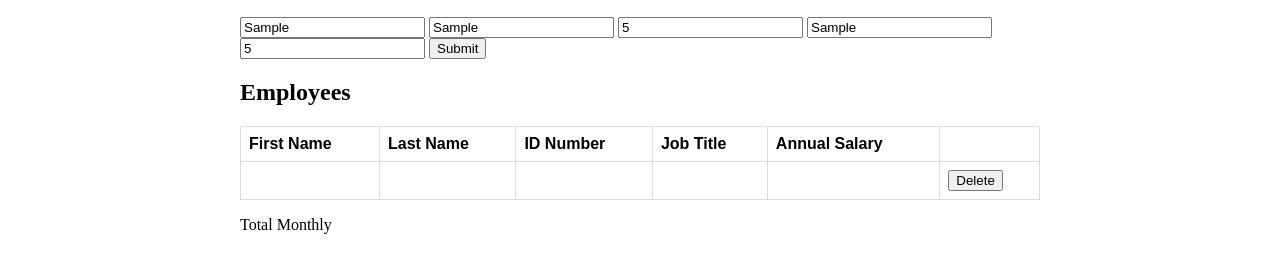
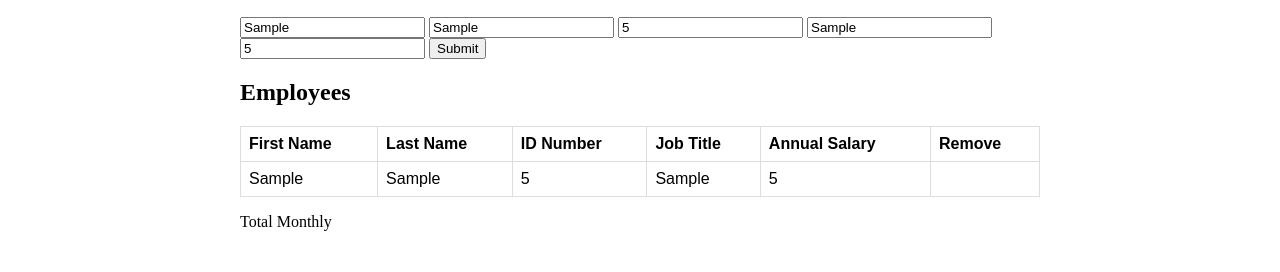
Before and after one commit to Greg-04/weekend-salary-calculator, a website: page index.html in a window 1280 px wide. Both pictures are taken after typing "Sample", "Sample", "5", "Sample", "5" into the empty fields and a click on the button "Submit". Shown: the part 110-382 px from the top of the page. Drawn offline with Linux system fonts and the light colour scheme.

Commit message:
working on adding delete button and need to add total

```diff
--- a/client.js
+++ b/client.js
@@ -1,5 +1,34 @@
+function submitForm(event) {
+    console.log('Submit employee');
 
+        // Find the input field and assign the value to our variable
+        let firstName = document.querySelector('#firstNameInput').value;
+        let lastName = document.querySelector('#lastNameInput').value;
+        let idNumber = document.querySelector('#idInput').value;
+        let jobTitle = document.querySelector('#titleInput').value;
+        let annualSalary = document.querySelector('#annualSalaryInput').value;
 
+        // Find the tbody on the page so that we can append to it
+        let employeeTable = document.querySelector('#employeeList');
+        // let lastIndex = temperatureTable.lastElementChild;
+        // let tableData = Number(lastIndex.firstElementChild.innerHTML);
+        employeeTable.innerHTML += `
+            <tr>
+                <td>${firstName}</td>
+                <td>${lastName}</td>
+                <td>${idNumber}</td>
+                <td>${jobTitle}</td>
+                <td>${annualSalary}</td>
+                <td><button onclick="deleteRow(event)>Delete</button></td>
+            </tr>
+`;
+
+let monthlySalary = annualSalary / 12;
+console.log(monthlySalary);
+
+};
+
+let monthlyTotal = 0;
 
 
 
--- a/index.html
+++ b/index.html
@@ -18,7 +18,7 @@
               <input type="number" placeholder="ID Number" id="idInput" data-testid="idInput"></input>
               <input type="text" placeholder="Job Title" id="titleInput" data-testid="titleInput"></input>
               <input type="number" placeholder="Annual Salary" id="annualSalaryInput" data-testid="annualSalaryInput"></input>
-              <button type="button" onSubmit="submitForm(event)" data-testid="submitButton">Submit</button>
+              <button type="button" onclick="submitForm(event)" data-testid="submitButton">Submit</button>
           </form>
           <h2>Employees</h2>
           <table id="employeeTable">
@@ -29,18 +29,10 @@
                   <th>ID Number</th>
                   <th>Job Title</th>
                   <th>Annual Salary</th>
-                  <th></th>
+                  <th>Remove</th>
               </tr>
           </thead>
           <tbody id="employeeList">
-              <tr>
-                  <td></td>
-                  <td></td>
-                  <td></td>
-                  <td></td>
-                  <td></td>
-                  <td><button onclick="deleteRow(event)">Delete</button></td>
-              </tr>
           </table>
       </main>
       <footer id="footer">
```
